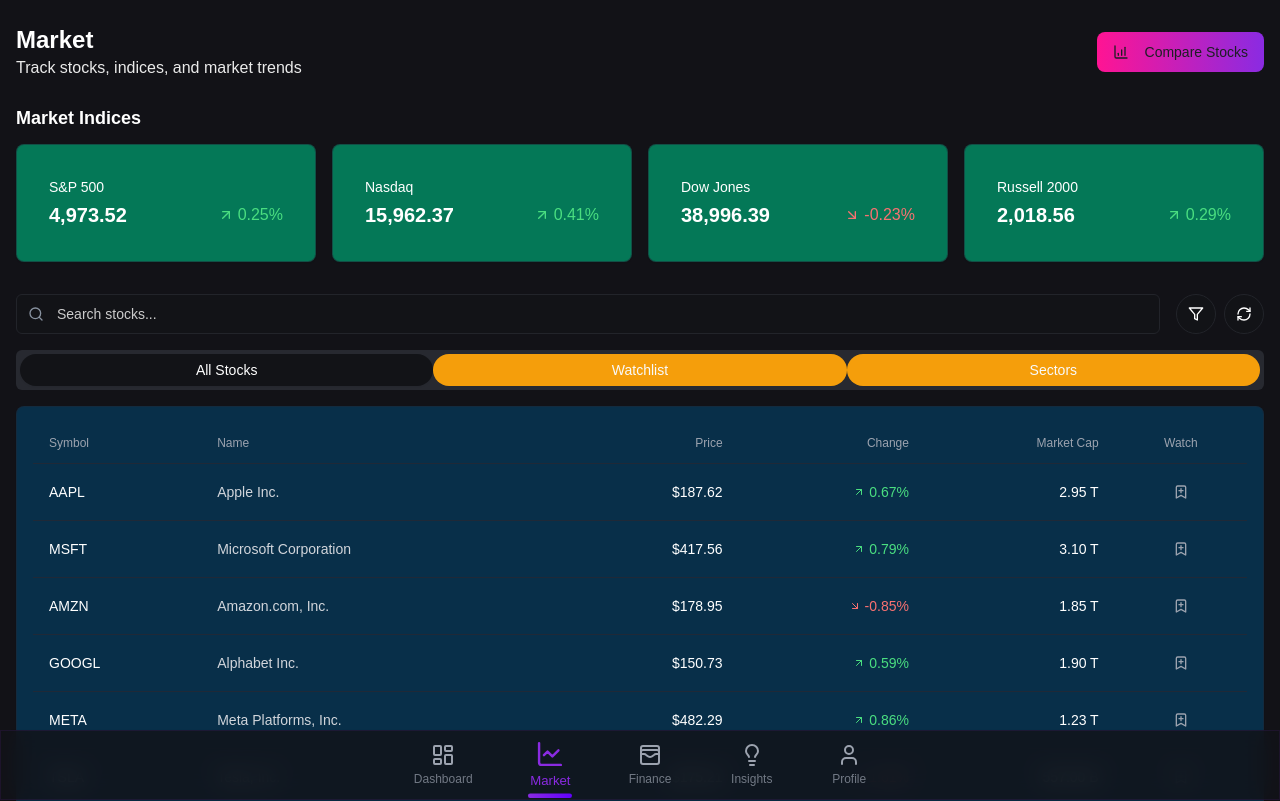
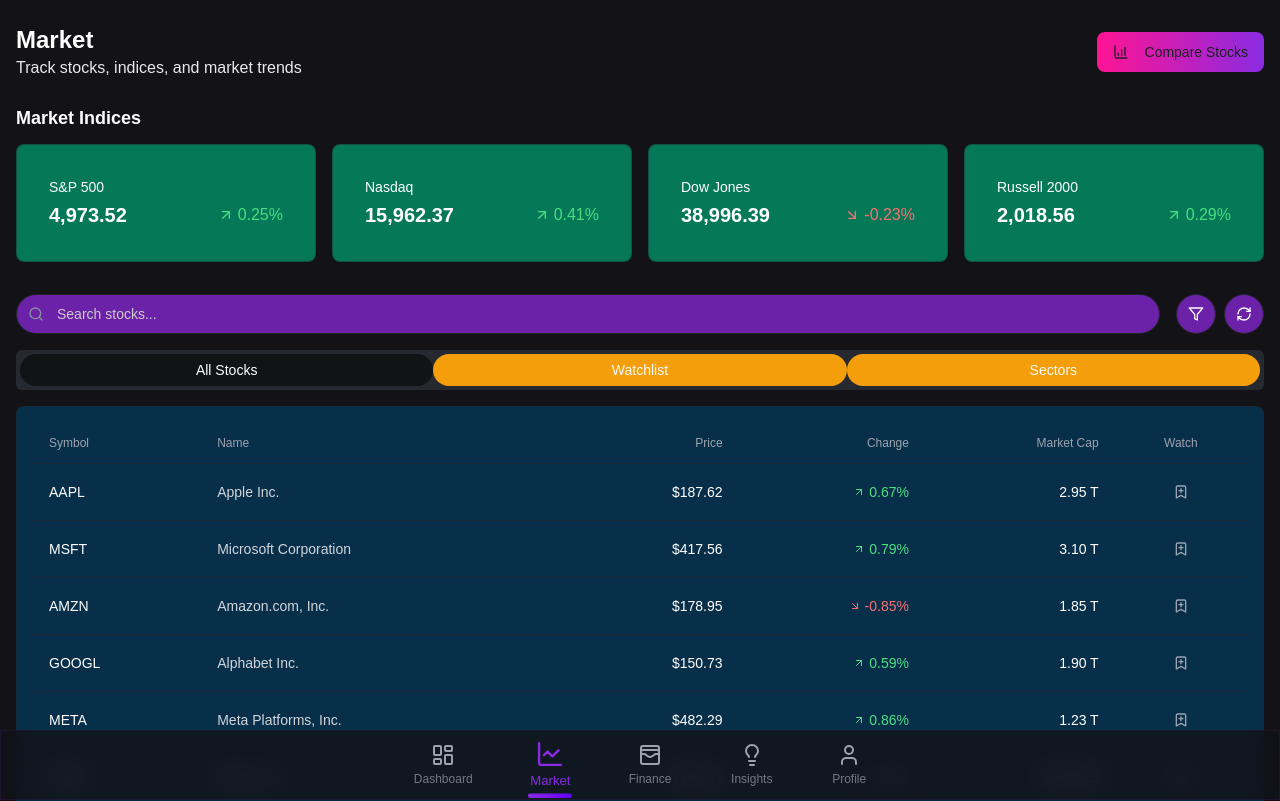
Before and after one commit to RasheshWithAI/finsight, a React (Vite) app: page /market in a window 1280 px wide. Shown: the top 801 px of the page. Built offline with nearby package versions, Linux system fonts and the light colour scheme; sample sign-in values are in the browser's storage; a web font is replaced by a local one.

Commit message:
Visual edit in Lovable
Edited UI in Lovable

```diff
--- a/src/pages/Market.tsx
+++ b/src/pages/Market.tsx
@@ -102,13 +102,13 @@ const Market = () => {
         <div className="flex flex-col sm:flex-row gap-4 mb-4">
           <div className="relative flex-grow">
             <Search className="absolute left-3 top-1/2 transform -translate-y-1/2 h-4 w-4 text-aura-medium-gray" />
-            <Input placeholder="Search stocks..." value={searchTerm} onChange={e => setSearchTerm(e.target.value)} className="pl-10" />
+            <Input placeholder="Search stocks..." value={searchTerm} onChange={e => setSearchTerm(e.target.value)} className="pl-10 bg-purple-800 rounded-full" />
           </div>
           <div className="flex gap-2">
-            <Button variant="outline" size="icon" className="h-10 w-10">
+            <Button variant="outline" size="icon" className="h-10 w-10 bg-purple-800 hover:bg-purple-700">
               <Filter className="h-4 w-4" />
             </Button>
-            <Button variant="outline" size="icon" className="h-10 w-10">
+            <Button variant="outline" size="icon" className="h-10 w-10 bg-purple-800 hover:bg-purple-700">
               <RefreshCw className="h-4 w-4" />
             </Button>
           </div>
```
